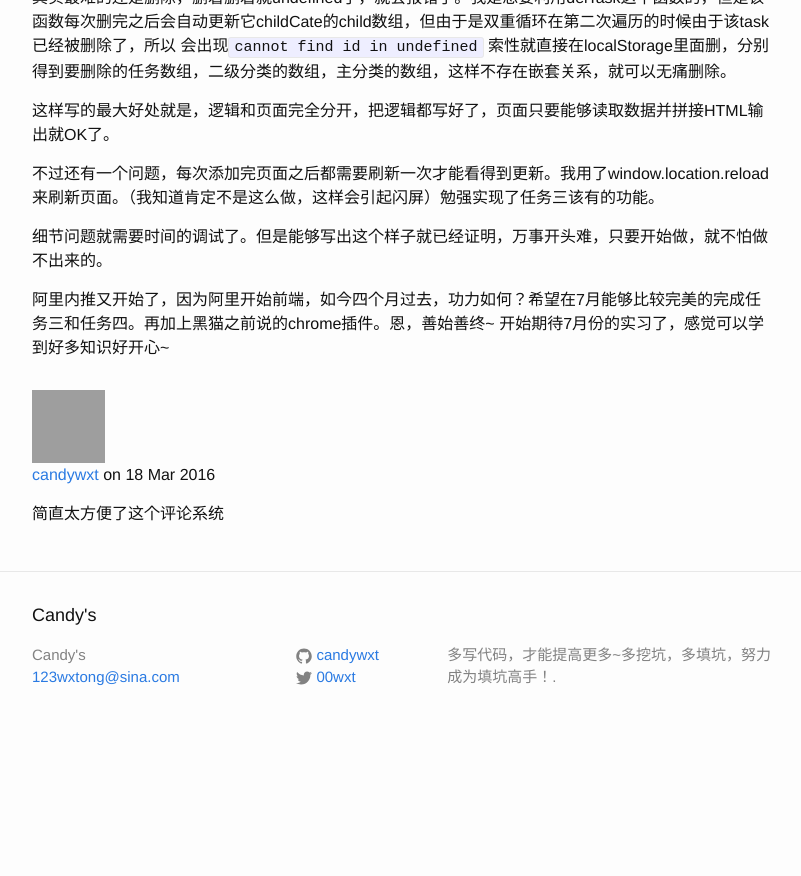
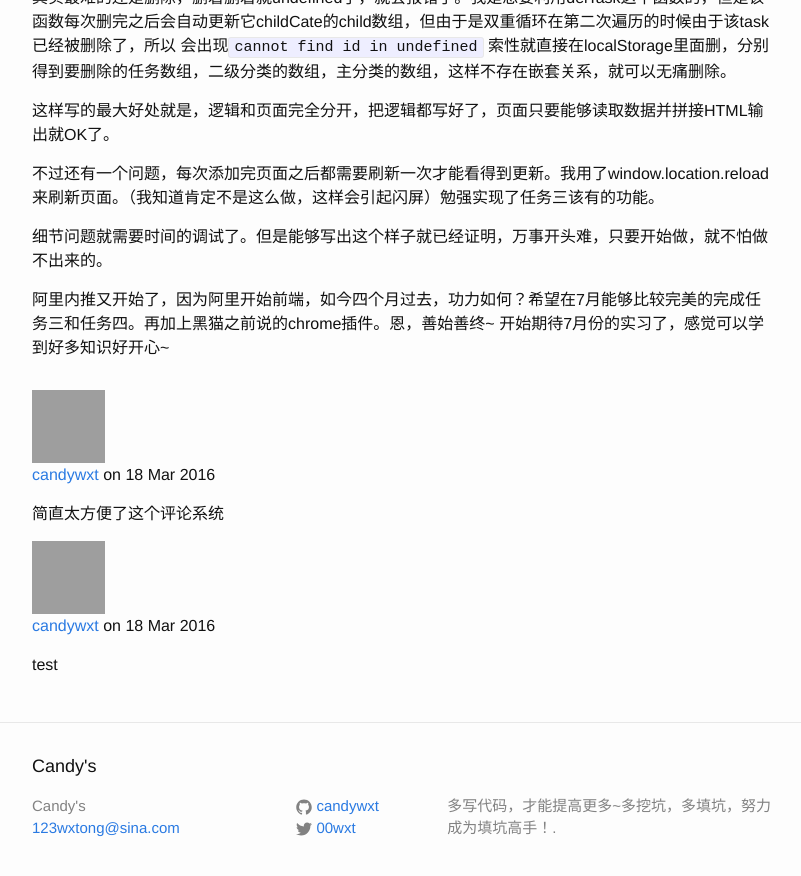
Before and after one commit to candywxt/candywxt.github.io, a Jekyll site: the page built from _posts/2015-06-30-IFE-task0003.markdown, in a window 1280 px wide and 900 px high, scrolled down 808 px. Shown: the top 876 px of the window, without its empty margins (238-1039 px from the left). Built offline with Jekyll 4.4.1, drawn with Linux system fonts in a browser that asks for light colours; before the commit the page ends 1557 px from its top, so only the background shows below that; grey boxes are pictures that could not be loaded.

Commit message:
Comment by candywxt (https://github.com/candywxt)

```diff
--- a/_posts/2015-06-30-IFE-task0003.markdown
+++ b/_posts/2015-06-30-IFE-task0003.markdown
@@ -11,6 +11,13 @@
       picture: 'https://avatars.githubusercontent.com/u/11006468?v=3&s=73'
     content: '&#x7B80;&#x76F4;&#x592A;&#x65B9;&#x4FBF;&#x4E86;&#x8FD9;&#x4E2A;&#x8BC4;&#x8BBA;&#x7CFB;&#x7EDF;'
     date: 2016-03-18T11:39:43.377Z
+  - author:
+      type: full
+      displayName: candywxt
+      url: 'https://github.com/candywxt'
+      picture: 'https://avatars.githubusercontent.com/u/11006468?v=3&s=73'
+    content: test
+    date: 2016-03-18T12:18:38.254Z
 
 ---
 > 一旦你开始做，你就会发现，其实也并不难嘛！
```
